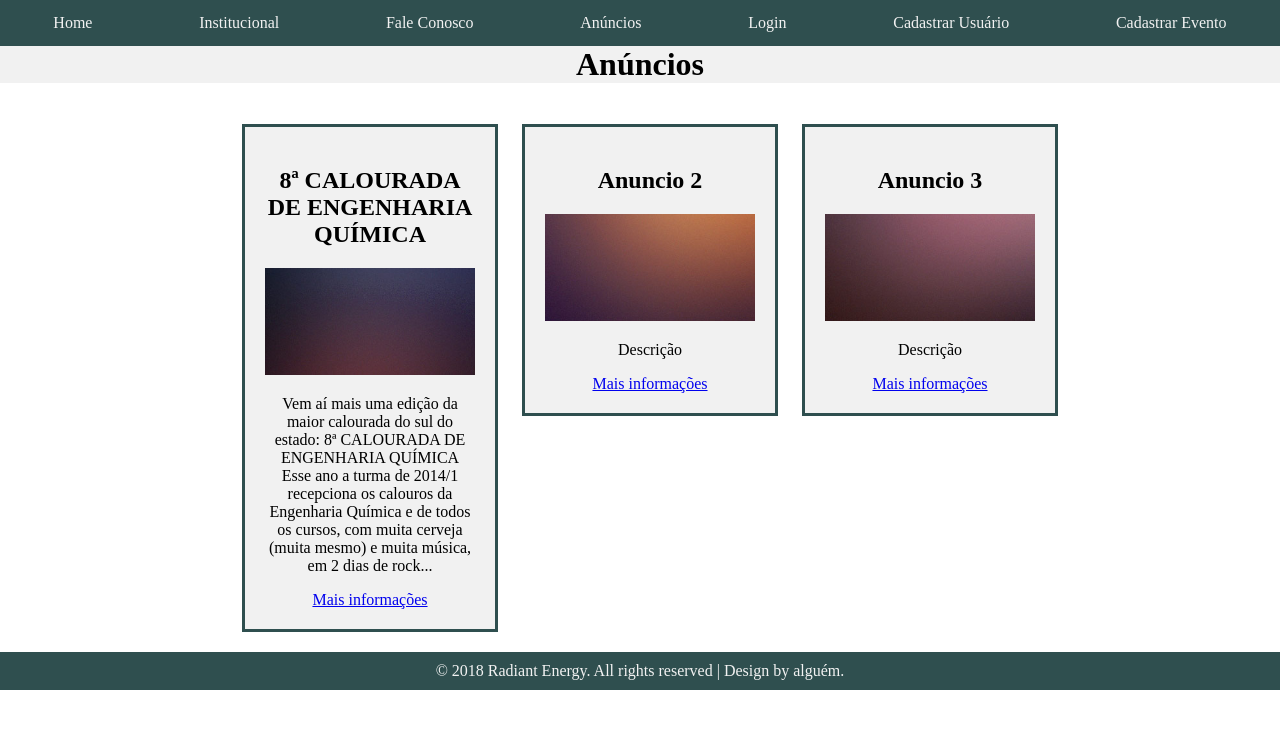
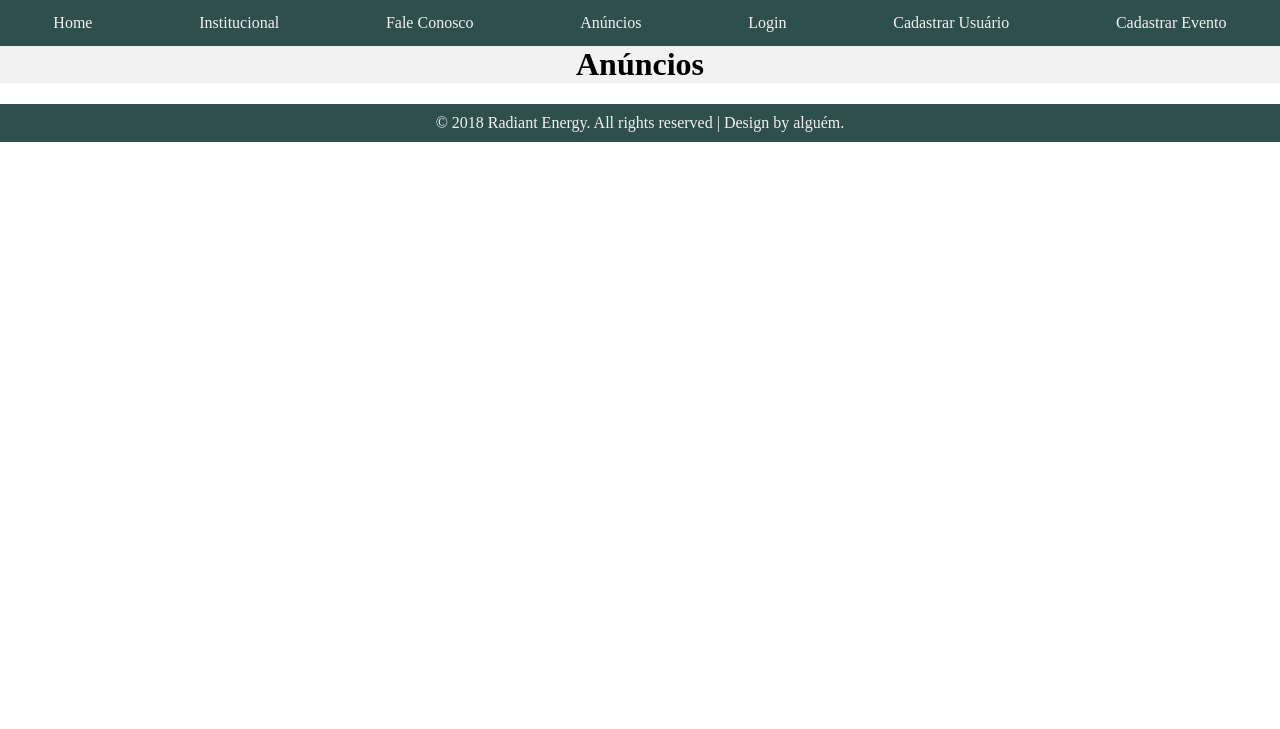
Before and after one commit to emersonvni/DesenvolvimentoWeb, a PHP site: page /anuncio.php in a window 1280 px wide. Shown: the top 729 px of the page. Run offline with PHP 8.4, Linux system fonts and the light colour scheme; data that the repository does not hold is empty.

Commit message:
alteração no css

```diff
--- a/anuncio.php
+++ b/anuncio.php
@@ -56,33 +56,6 @@
 
             }
         ?>
-
-        <div class="col">
-            <h2>8ª CALOURADA DE ENGENHARIA QUÍMICA</h2>
-
-            <a href="#" align="center"><img src="img/img3.jpg" alt="" /></a>
-            <p>Vem aí mais uma edição da maior calourada do sul do estado:
-                8ª CALOURADA DE ENGENHARIA QUÍMICA
-
-                Esse ano a turma de 2014/1 recepciona os calouros da Engenharia Química e de todos os cursos,
-                com muita cerveja (muita mesmo) e muita música, em 2 dias de rock... </p>
-            <a href="anuncio1.html">Mais informações</a>
-        </div>
-
-        <div class="col">
-            <h2>Anuncio 2</h2>
-            <a href="#"><img src="img/img4.jpg" alt="" /></a>
-            <p>Descrição</p>
-            <a href="#">Mais informações</a>
-
-        </div>
-        <div class="col">
-            <h2>Anuncio 3</h2>
-                <a href="#"><img src="img/img5.jpg" alt="" /></a>
-                <p>Descrição</p>
-                <a href="#">Mais informações</a>
-            </div>
-        <!-- </div> -->
   </div>
 </div>
     </div>
--- a/anuncio1.php
+++ b/anuncio1.php
@@ -52,7 +52,6 @@
                                 <a href="#" align="center"><img src="uploads/'.$arquivo.'" alt="Imagem" /></a>
                                 <pre>'.$descricao.'</pre>
                                 <pre><strong>Dia: '.substr($data,0,10).' Hora de Início:'.substr($data,11,5).'</strong></pre>
-
                         </section>
                                 ';
                 ?>
--- a/css/style.css
+++ b/css/style.css
@@ -117,6 +117,9 @@ textarea{
     text-align: center;
 }
 
+.col input{
+    width: 80%;
+}
 .col img{
     width: 100%;
     height: auto;
```
Also changed, not shown: uploads/66e5c2a12224db160c5ad84425eb46d8.jpeg (added), uploads/add036ddb417273eee1ff4ddfeb3b5c8.jpg (added).
